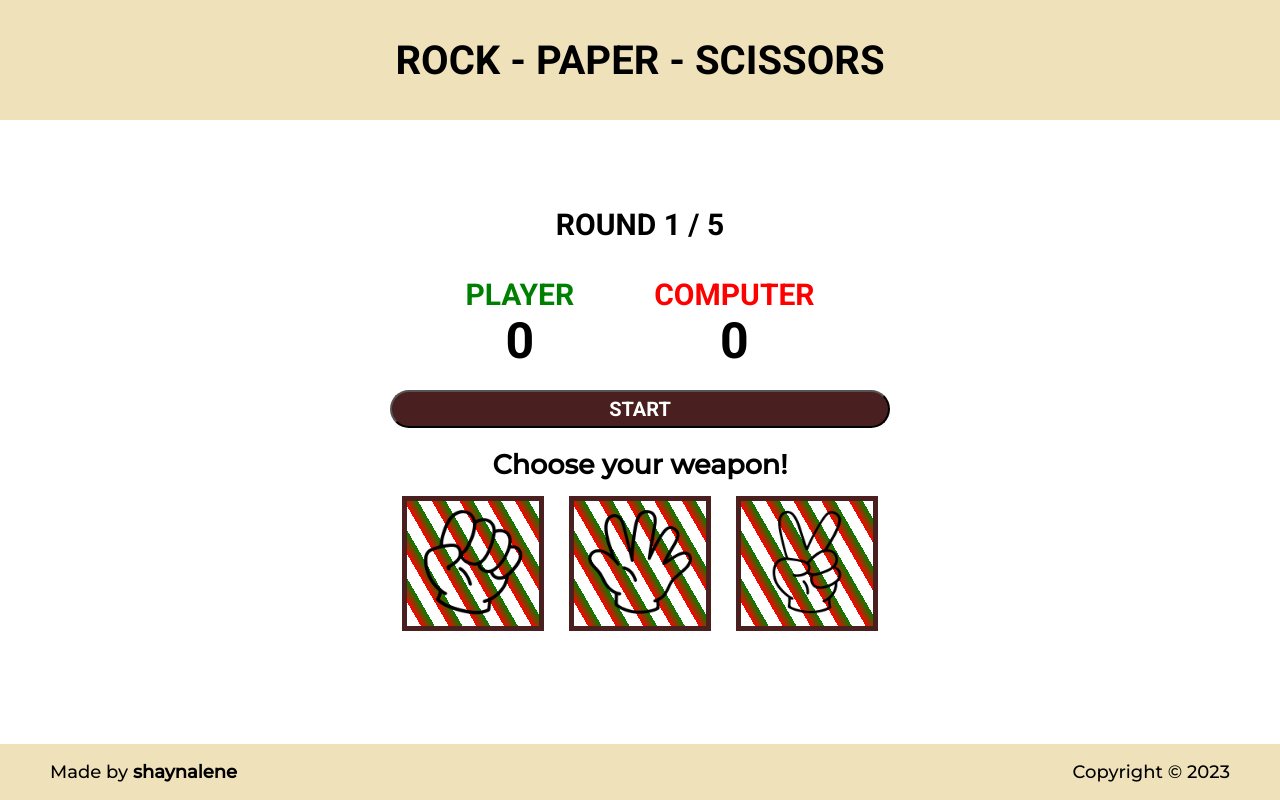
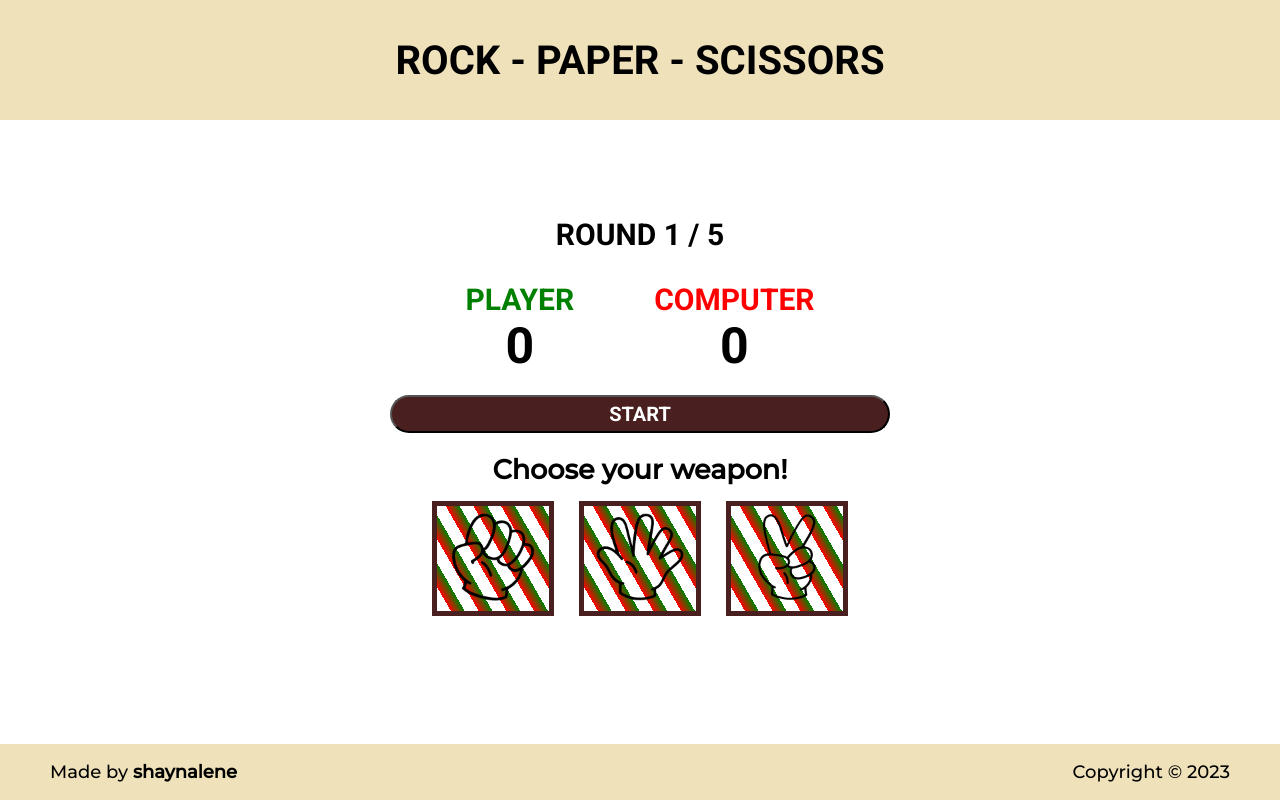
Before and after one commit to shaynalene/Rock-Paper-Scissors-Javascript, a plain HTML site: page index.html in a window 1280 px wide. Drawn offline with Linux system fonts and the light colour scheme.

Commit message:
Update design

```diff
--- a/style.css
+++ b/style.css
@@ -72,17 +72,18 @@ h2 {
 }
 
 img {
-  width: 120px;
+  width: 100px;
 }
 
 #result {
   padding: 1rem;
+  font-size: 25px;
 }
 
 .round {
   font-size: 30px;
   font-family: "Roboto", sans-serif;
-  padding: 15px;
+  padding: 10px;
 }
 
 #restart {
@@ -102,6 +103,7 @@ img {
 
 #gameResult {
   font-family: "Roboto", sans-serif;
+  font-size: 30px;
 }
 
 .selection-design {
```
